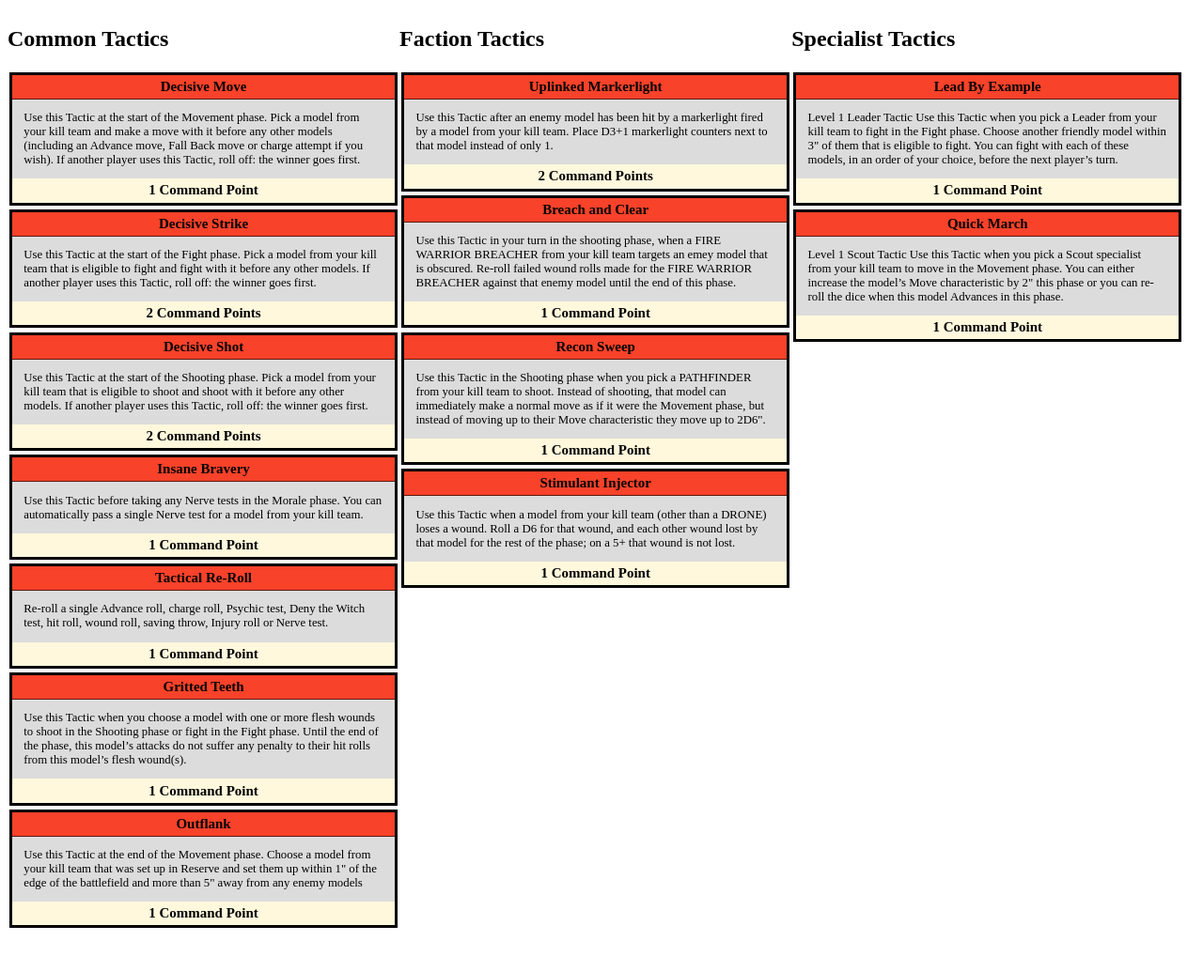
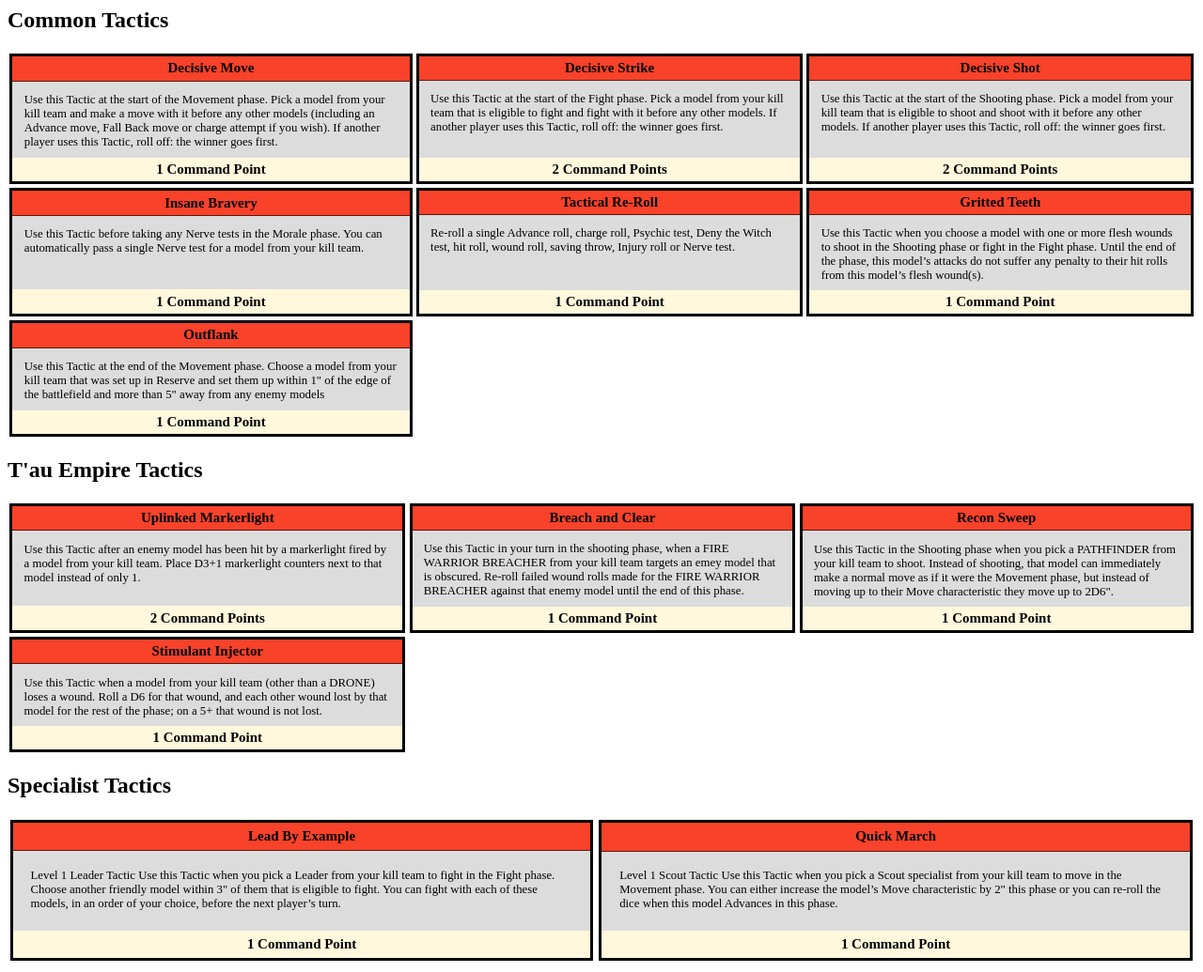
Before and after one commit to michaelsobczak/40k_army_reporter, a Flask app: page /report/1/cheatsheet in a window 1280 px wide. Shown: the whole page at 94% size. Before the commit the page ends 988 px from the top, so only its background shows below. Run offline with Flask 2, Linux system fonts and the light colour scheme; data comes from the database, SQL or seed files in the repository; both versions use the stored data as it was after the commit.

Commit message:
Improving cheat sheet formatting

```diff
--- a/armybuilder/templates/report/cheatsheet.html.jinja
+++ b/armybuilder/templates/report/cheatsheet.html.jinja
@@ -1,19 +1,28 @@
 {% extends "report/base.html.jinja" %}
 {% block content %}
+<h2 class="tactic-label"> {{ "Common Tactics" }}</h2>
 <div class="tactics-container common">
-    <h2 class="tactic-label"> {{ "Common Tactics" }}</h2>
     {% for c_tac in common_tactics %}
         {{ macros.render_tactic(c_tac) }}
     {% endfor %}
+    {# <h2 class="tactic-label"> {{ "Faction Tactics" }}</h2>
+    {% for f_tac in faction_tactics %}
+        {{ macros.render_tactic(f_tac) }}
+    {% endfor %}
+    <h2 class="tactic-label"> {{ "Specialist Tactics" }}</h2>
+    {% for s_tac in specialist_tactics %}
+        {{ macros.render_tactic(s_tac) }}
+    {% endfor %} #}
 </div>
+<h2 class="tactic-label breaker"> {{  faction_tactics[0].factions[0].name+" Tactics" }}</h2>
 <div class="tactics-container faction">
-     <h2 class="tactic-label"> {{ "Faction Tactics" }}</h2>
     {% for f_tac in faction_tactics %}
         {{ macros.render_tactic(f_tac) }}
     {% endfor %}
 </div>
+
+<h2 class="tactic-label breaker"> {{ "Specialist Tactics" }}</h2>
 <div class="tactics-container specialist">
-     <h2 class="tactic-label"> {{ "Specialist Tactics" }}</h2>
     {% for s_tac in specialist_tactics %}
         {{ macros.render_tactic(s_tac) }}
     {% endfor %}
--- a/armybuilder/templates/report/report.css
+++ b/armybuilder/templates/report/report.css
@@ -1,5 +1,14 @@
-@media print { .tactics-container { page-break-inside:avoid; } .tactic-cell { page-break-inside: avoid; } }
-
+@media print { .tactics-cell { page-break-inside: avoid; break-inside: avoid; } .tactic-cell { page-break-inside: avoid; } }
+@media print
+{
+    div {
+        page-break-inside: avoid;
+    }
+    .breaker {
+      break-before: always;
+      page-break-before: always;
+    }
+}
 @page { size: auto;  margin: 0mm; }
 
 td {
@@ -89,19 +98,17 @@ h2.tactic_label {
   width: 100%;
 }
 .tactic-cell {
+  position: relative;
   background-color: gainsboro;
   margin: 0.5%;
-  display: inline-block;
-  float: left;
   break-after: avoid-page;
   border-style: solid;
 }
 
 
 .tactics-container {
-  display: inline-block;
-  width: 33%;
-  float: left;
+  display: grid;
+  grid-template-columns: auto auto auto;
 }
 .tactic-cell-heading-div {
   text-align: center;
@@ -115,7 +122,7 @@ h2.tactic_label {
 .tactic-cell-text-div {
   padding: 3%;
   font-size: 1vw;
-
+  margin-bottom: 5%
 }
 
 .tactic-cost-div {
@@ -129,6 +136,10 @@ h2.tactic_label {
 
 .tactic-cell-bottom-div {
   background-color: gray;
+  position: absolute;
+  left: 0;
+  bottom: 0;
+  right: 0;
 }
 
 .stroke-me
```
Also changed, not shown: armybuilder/.db/db.sqlite.
